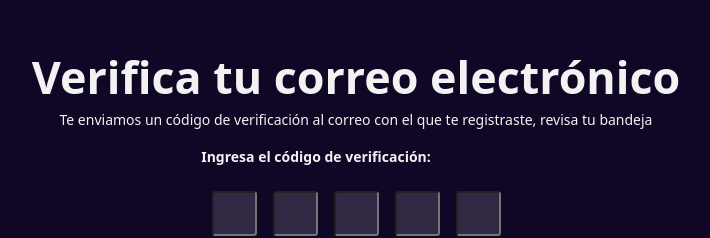
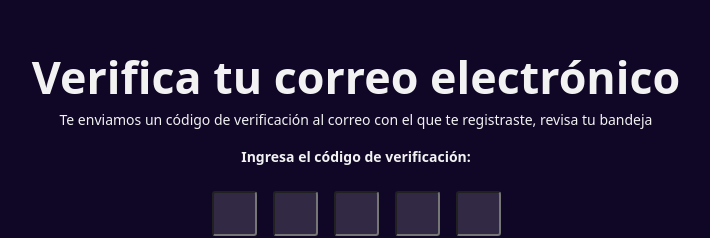
Before and after one commit to CodeMasterChefs/Frontend-Ruta-Programador, a React (Vite) app: page /verificar-correo in a window 1280 px wide. Shown: the part 191-429 px from the top of the page, without its empty margins (284-994 px from the left). Built offline with nearby package versions, Linux system fonts and the light colour scheme.

Commit message:
style: centrado de texto

```diff
--- a/src/Pages/ConfimarCodigoPage/ConfirmarCodigoPage.css
+++ b/src/Pages/ConfimarCodigoPage/ConfirmarCodigoPage.css
@@ -14,9 +14,9 @@
     height: 10vh;
 }
 
-.custom-margin {
+/* .custom-margin {
     margin-right: 5rem;
-  }
+  } */
 
 
 .code-Error{
--- a/src/Pages/ConfimarCodigoPage/ConfirmarCodigoPage.jsx
+++ b/src/Pages/ConfimarCodigoPage/ConfirmarCodigoPage.jsx
@@ -65,7 +65,7 @@ const ConfirmarCodigoPage = () => {
                             Te enviamos un código de verificación al correo con el que te
                             registraste, revisa tu bandeja
                         </p>
-                            <p className="custom-margin "><b>Ingresa el código de verificación:</b></p>
+                            <p className="text-center custom-margin"><b>Ingresa el código de verificación:</b></p>
                  </div>
 
 
--- a/src/Pages/RecuperarContraseña/RecuperarContraseña.jsx
+++ b/src/Pages/RecuperarContraseña/RecuperarContraseña.jsx
@@ -176,7 +176,7 @@ const RecuperarContraseña = () => {
 
             <div className="text-center">
               <p>¿Aún no recibiste tu código?</p>
-              <button onClick={volverEnviar}>Volver a enviar código</button>
+              <a href={volverEnviar}>Volver a enviar código</a>
             </div>
           </div>
         </div>
```
